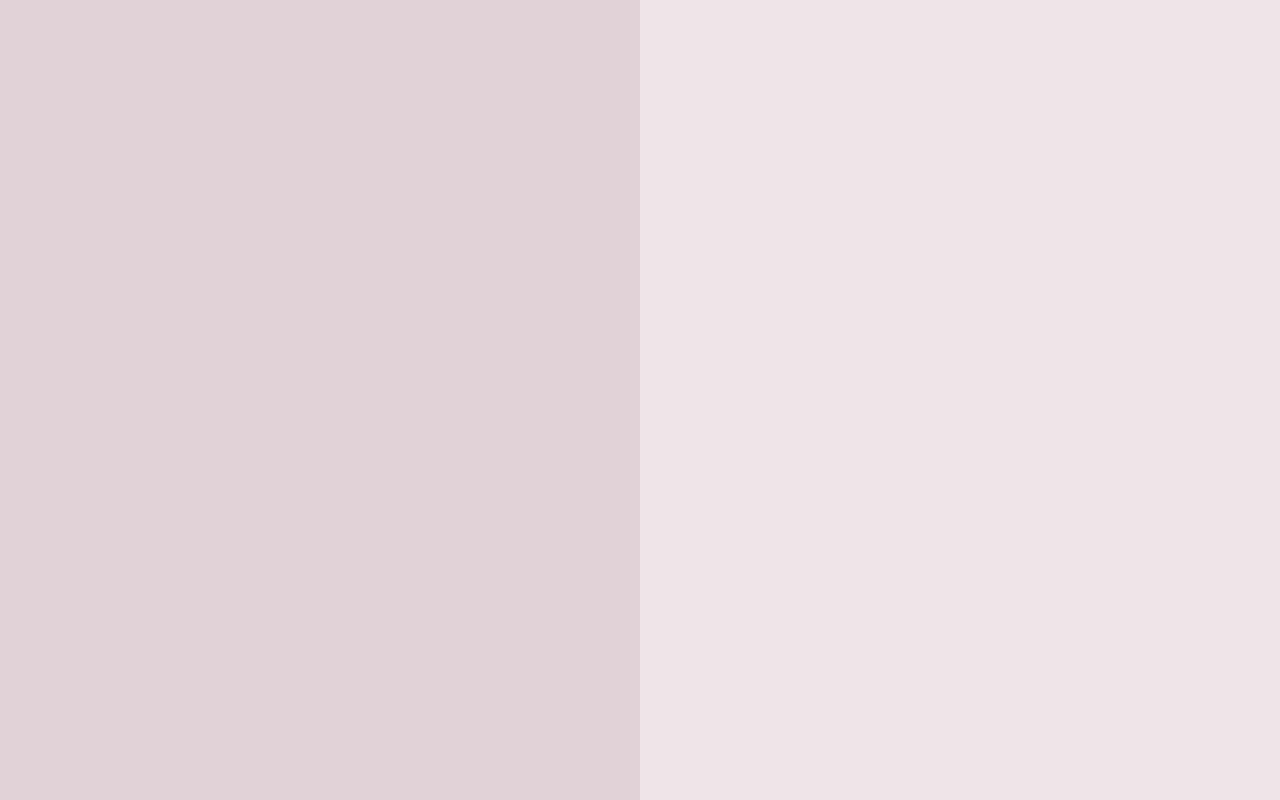
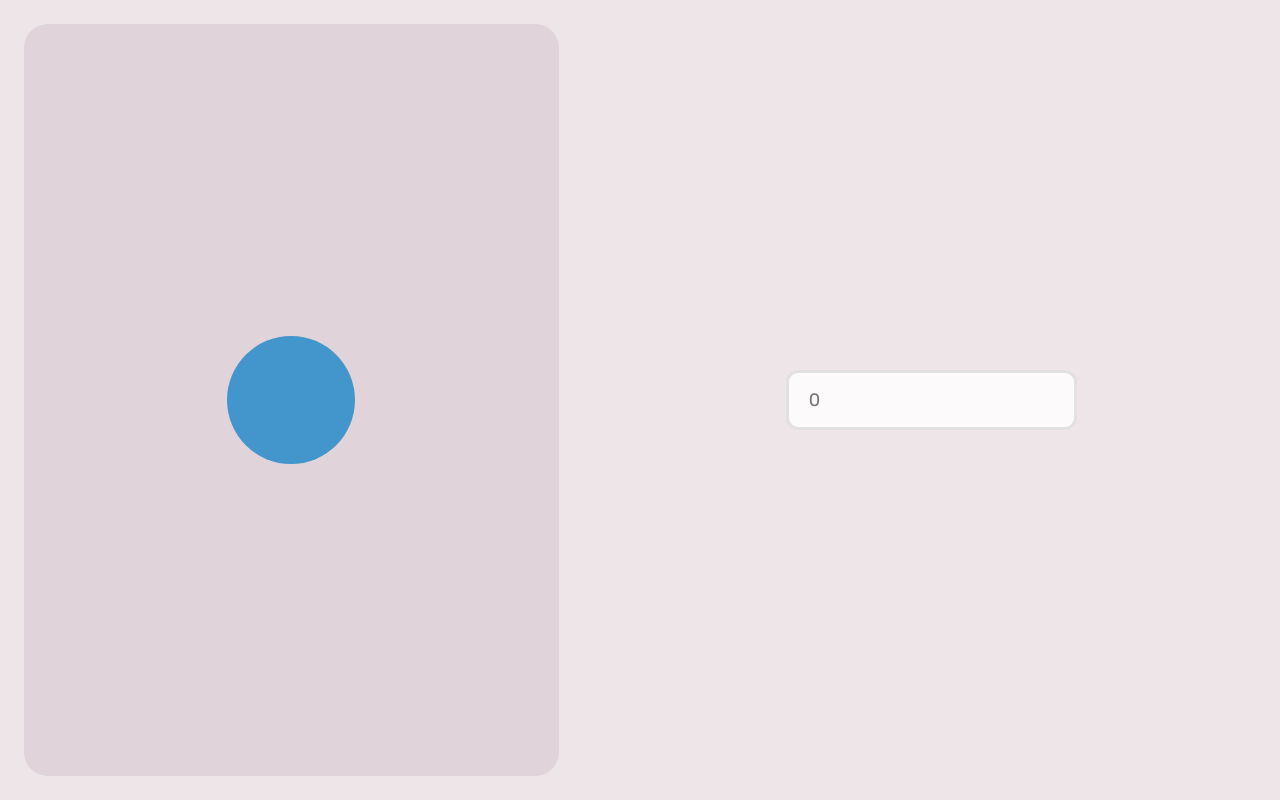
Before and after one commit to quentinguidee/water, a React (Create React App) app in the folder frontend/: page / in a window 1280 px wide. Built offline with nearby package versions, Linux system fonts and the light colour scheme.

Commit message:
[frontend] Add field and visualization

```diff
--- /dev/null
+++ b/frontend/src/components/ConsumptionVisualizer/ConsumptionVisualizer.jsx
@@ -0,0 +1,11 @@
+import * as React from "react";
+
+import styles from "./ConsumptionVisualizer.module.sass";
+
+function ConsumptionVisualizer() {
+    return (
+        <div className={styles.visualizer}/>
+    );
+}
+
+export default ConsumptionVisualizer;
--- /dev/null
+++ b/frontend/src/components/ConsumptionVisualizer/ConsumptionVisualizer.module.sass
@@ -0,0 +1,8 @@
+@import '../../styles/colors'
+
+.visualizer
+    display: inline-block
+    border-radius: 50%
+    width: 128px
+    height: 128px
+    background-color: $water
--- /dev/null
+++ b/frontend/src/components/InputWater/InputWater.jsx
@@ -0,0 +1,13 @@
+import * as React from "react";
+
+import styles from "./InputWater.module.sass";
+
+function InputWater() {
+    return (
+        <div>
+            <input className={styles.input} type="number" placeholder="0"/>
+        </div>
+    );
+}
+
+export default InputWater;
--- /dev/null
+++ b/frontend/src/components/InputWater/InputWater.module.sass
@@ -0,0 +1,20 @@
+// import colors
+@import '../../styles/colors'
+
+.input
+    padding: 16px 20px
+    border-radius: 12px
+    border: 3px solid rgba(0, 0, 0, 0.1)
+    font-size: 18px
+    font-family: "Rubik", sans-serif
+    appearance: none
+    -webkit-appearance: none
+    -moz-appearance: none
+    background-color: rgba(255, 255, 255, 0.8)
+
+    &:focus
+        outline: none
+        border: 3px solid $water
+
+input[type=number]
+    -moz-appearance: textfield
--- a/frontend/src/pages/Home/Home.jsx
+++ b/frontend/src/pages/Home/Home.jsx
@@ -1,12 +1,18 @@
 import * as React from 'react';
 
+import ConsumptionVisualizer from '../../components/ConsumptionVisualizer/ConsumptionVisualizer';
 import styles from './Home.module.sass';
+import InputWater from "../../components/InputWater/InputWater";
 
 function Home() {
     return (
         <div className={styles.home}>
-            <div className={styles.left}></div>
-            <div className={styles.right}></div>
+            <div className={styles.left}>
+                <ConsumptionVisualizer/>
+            </div>
+            <div className={styles.right}>
+                <InputWater/>
+            </div>
         </div>
     );
 }
--- a/frontend/src/pages/Home/Home.module.sass
+++ b/frontend/src/pages/Home/Home.module.sass
@@ -7,8 +7,18 @@
     width: 100%
     height: 100vh
 
-    & > *
-        flex-grow: 1
+.left
+    flex-grow: 1
+    background-color: $secondary-background
+    display: flex
+    justify-content: center
+    align-items: center
+    border-radius: 24px
+    margin: 24px
 
-.left
-    background-color: $secondary-background
+.right
+    flex-grow: 1
+    justify-content: center
+    align-items: center
+    display: flex
+    flex-direction: column
--- a/frontend/src/styles/colors.sass
+++ b/frontend/src/styles/colors.sass
@@ -2,7 +2,7 @@ $primary-background: #EEE5E9
 $secondary-background: #e0d3d9
 $primary-text: #1C1D21
 
-$water: #3AAFF8
+$water: #4296cc
 
 $red: #C44536
 $green: #519872
```
